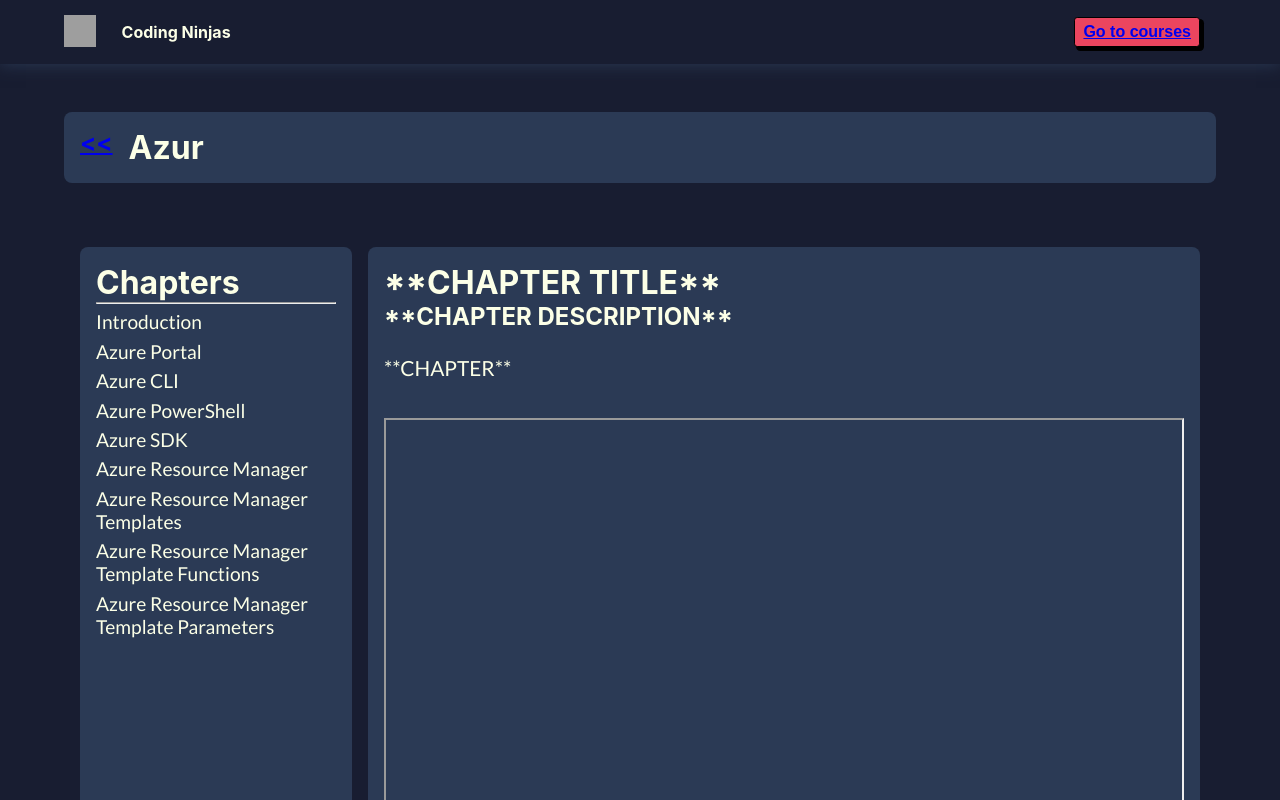
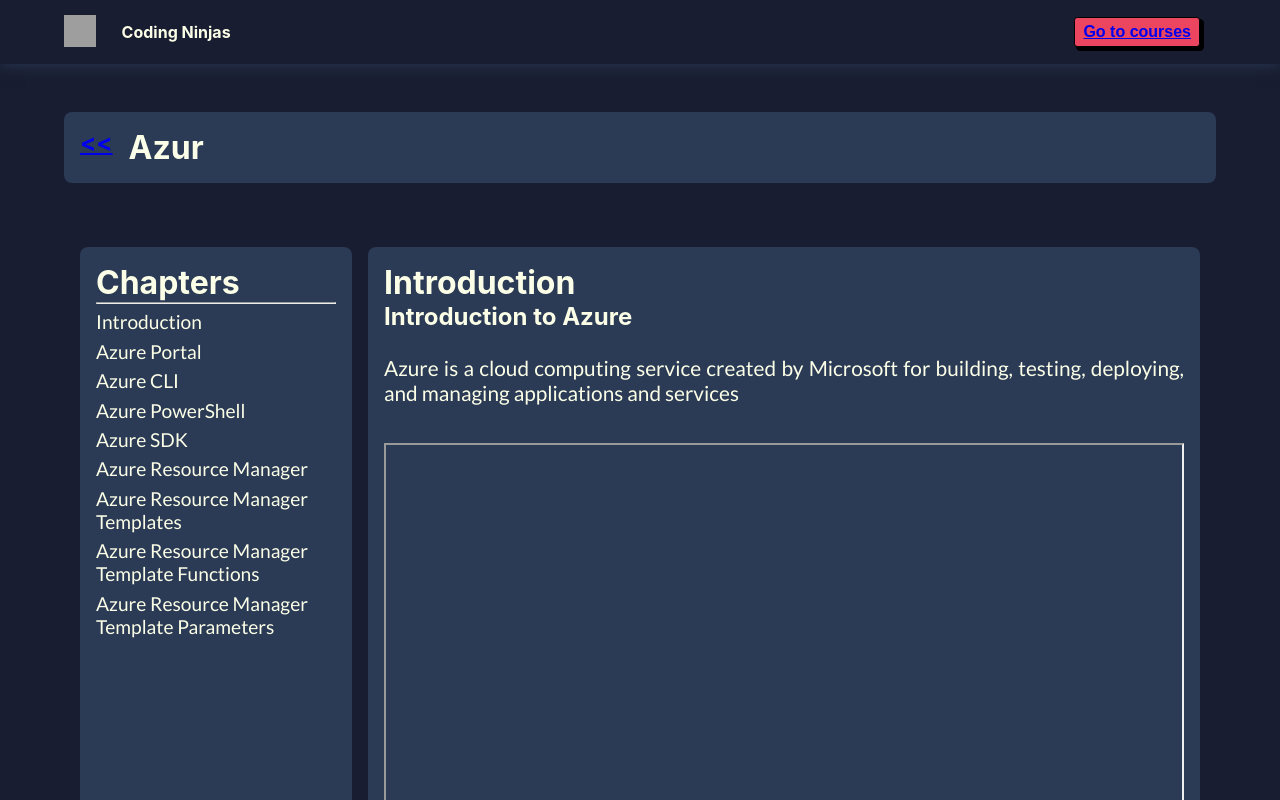
Before and after one commit to nikhilpounikar/react-router, a React (Create React App) app: page /learn/id-345knvkhj/chapter/1 in a window 1280 px wide. Shown: the top 800 px of the page. Built offline with nearby package versions, Linux system fonts and the light colour scheme; grey boxes are pictures that could not be loaded; a web font is replaced by a local one.

Commit message:
outleted the chapters using useOutletContext hook

```diff
--- a/src/pages/app/chapter/Chapter.jsx
+++ b/src/pages/app/chapter/Chapter.jsx
@@ -1,12 +1,20 @@
 import React from "react";
 import styles from "./Chapter.module.css";
+import { useParams,useOutletContext } from "react-router-dom";
+
 
 function Chapter() {
+
+  const {chapterId} = useParams();
+  const course = useOutletContext();
+
+  const chapter = course.chapters.find((chap)=> String(chap.chapter) === chapterId);
+
   return (
     <div>
-      <h1>**CHAPTER TITLE**</h1>
-      <h2>**CHAPTER DESCRIPTION**</h2>
-      <p className={styles.para}>**CHAPTER**</p>
+      <h1>{chapter.title}</h1>
+      <h2>{chapter.description}</h2>
+      <p className={styles.para}>{chapter.details}</p>
       <br />
       <br />
       <div className={styles.videos}>
--- a/src/pages/app/learn/Learn.jsx
+++ b/src/pages/app/learn/Learn.jsx
@@ -32,7 +32,7 @@ function Learn() {
               course.chapters.map((chap, index) => {
                 return <div key={index} className={style.chapterId}>
 
-                  <Link to={`/chapter/${chap.chapter}`}>
+                  <Link to={`./chapter/${chap.chapter}`}>
                   {chap.title}
                   </Link>
                 </div>
@@ -42,9 +42,7 @@ function Learn() {
         </div>
 
         <div className={style.courses}>
-          {
-             <Outlet></Outlet>
-          }
+            <Outlet context={course}/>
         </div>
       </div>
     </div>
```
